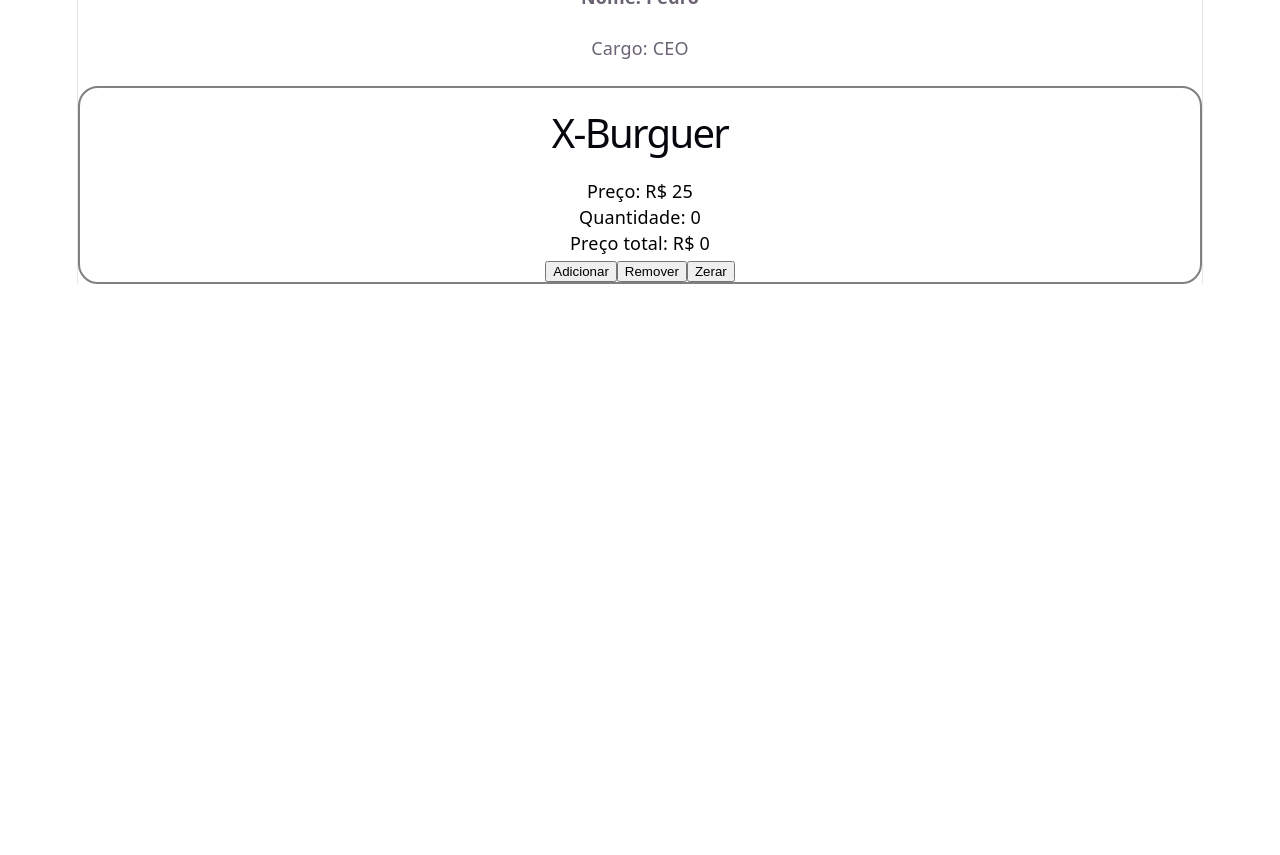
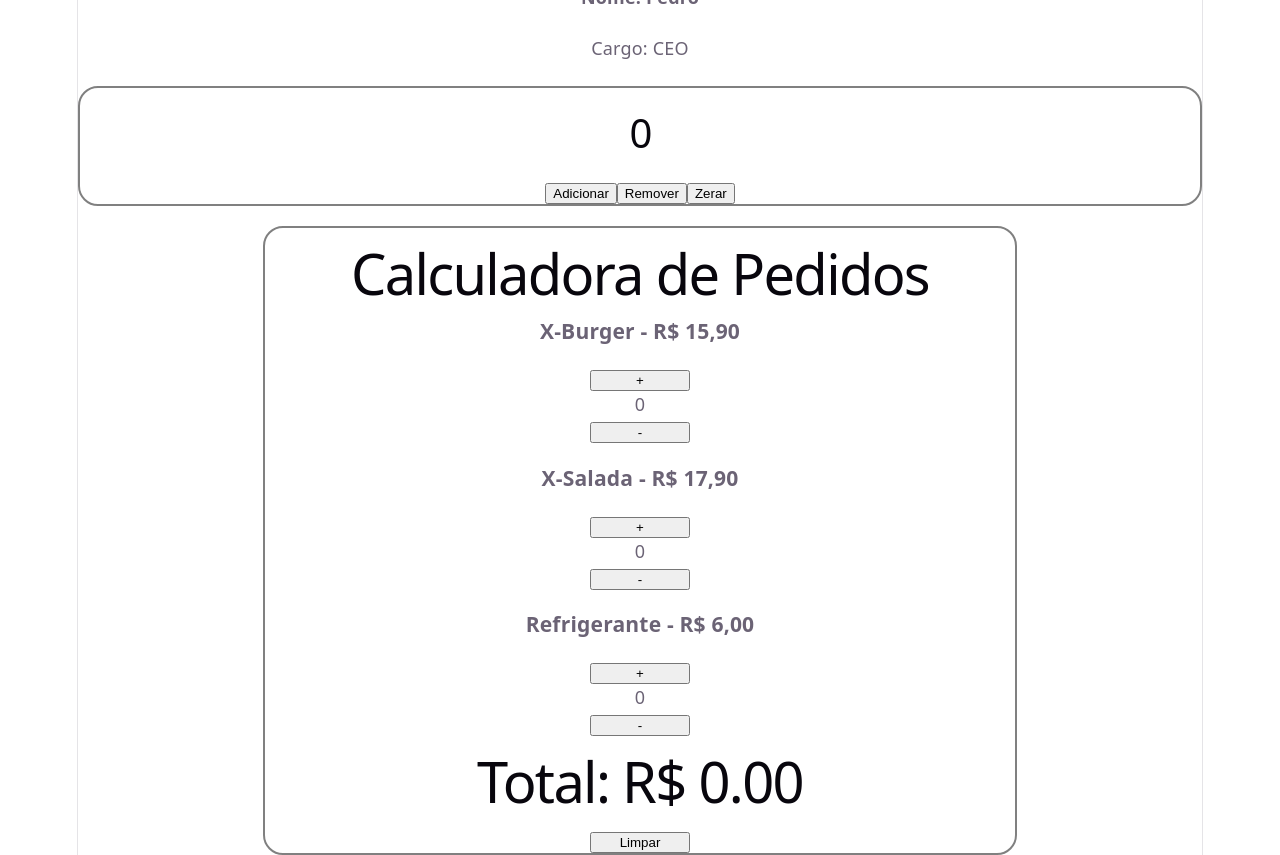
Before and after one commit to PeruzzoCode/projeto-pw, a React (Vite) app in the folder projeto-lanchonete/: page / in a window 1280 px wide. Shown: the part 740-1595 px from the top of the page. Before the commit the page ends 1024 px from the top, so only its background shows below. Built offline with nearby package versions, Linux system fonts and the light colour scheme.

Commit message:
Sétimo commit

```diff
--- a/projeto-lanchonete/src/App.jsx
+++ b/projeto-lanchonete/src/App.jsx
@@ -3,6 +3,7 @@ import Login from "./components/Login";
 import CardProd from "./components/CardProd";
 import Funcionario from "./components/Funcionario";
 import Contador from "./components/Contador";
+import Calculadora from "./components/Calculadora";
 
 function App(){
     return(
@@ -25,7 +26,11 @@ function App(){
             <Funcionario nome= "Pedro"
             cargo= "CEO"/>
 
-            <Contador  />
+            <Contador/>
+
+            <Calculadora/>
+
+
 
 
         </>
--- /dev/null
+++ b/projeto-lanchonete/src/components/Calculadora.css
@@ -0,0 +1,11 @@
+.Calculadora button{
+    width: 100px;
+}
+
+.Calculadora {
+    border: 2px solid grey;
+    border-radius: 20px;
+    width: 750px;
+    margin: auto;
+    margin-top: 20px;
+}
--- /dev/null
+++ b/projeto-lanchonete/src/components/Calculadora.jsx
@@ -0,0 +1,46 @@
+import './Calculadora.css'
+import {useState} from "react";
+
+function Calculadora(){
+    const [ qtdXburger, setQtdXburger] = useState(0);
+    const [ qtdXsalada, setQtdXsalada] = useState(0);
+    const [qtdRefri, setQtdRefri] = useState(0);
+
+    const precoXburger = 15.90;
+    const precoXsalada = 17.90;
+    const precoRefri = 6.00;
+
+    const total = (qtdXburger * precoXburger) + (qtdRefri * precoRefri) + (qtdXsalada * precoXsalada)
+
+
+
+    return(
+<>
+        <div className="Calculadora">
+            <h1>Calculadora de Pedidos</h1>
+
+            <h3>X-Burger - R$ 15,90</h3>
+            <button onClick={() => setQtdXburger(qtdXburger + 1)}>+</button>
+            <p>{qtdXburger}</p>
+            <button onClick={() => { if (qtdXburger > 0){setQtdXburger(qtdXburger - 1);}}}>-</button>
+
+            <h3>X-Salada - R$ 17,90</h3>
+            <button onClick={() => setQtdXsalada(qtdXsalada + 1)}>+</button>
+            <p>{qtdXsalada}</p>
+            <button onClick={() => { if (qtdXsalada > 0){setQtdXsalada(qtdXsalada - 1);}}}>-</button>
+
+            <h3>Refrigerante - R$ 6,00</h3>
+            <button onClick={() => setQtdRefri(qtdRefri + 1)}>+</button>
+            <p>{qtdRefri}</p>
+            <button onClick={() => { if (qtdRefri > 0){setQtdRefri(qtdRefri - 1);}}}>-</button>
+
+            <h1>Total: R$ {(total).toFixed(2)}</h1>
+
+            <button onClick={() => { setQtdXburger(0); setQtdXsalada(0); setQtdRefri(0); }}>Limpar</button>
+
+        </div>
+</>
+    )
+}
+
+export default Calculadora
--- a/projeto-lanchonete/src/components/Contador.css
+++ b/projeto-lanchonete/src/components/Contador.css
@@ -1,7 +1,6 @@
 .Contador{
     color: black;
     border: 2px solid gray;
-
     border-radius: 20px;
 
 }
--- a/projeto-lanchonete/src/components/Contador.jsx
+++ b/projeto-lanchonete/src/components/Contador.jsx
@@ -9,10 +9,7 @@ return(
 <>
 
     <div className="Contador">
-    <h1>X-Burguer</h1>
-    <p>Preço: R$ 25</p>
-    <p>Quantidade: {contador}</p>
-    <p>Preço total: R$ {contador * 25}</p>
+    <h1>{contador}</h1>
     <button onClick={() => setContador(contador + 1)}>Adicionar</button>
     <button onClick={() => { if (contador > 0){setContador(contador - 1);}}}>Remover</button>
     <button onClick={() => setContador(0)}>Zerar</button>
```
